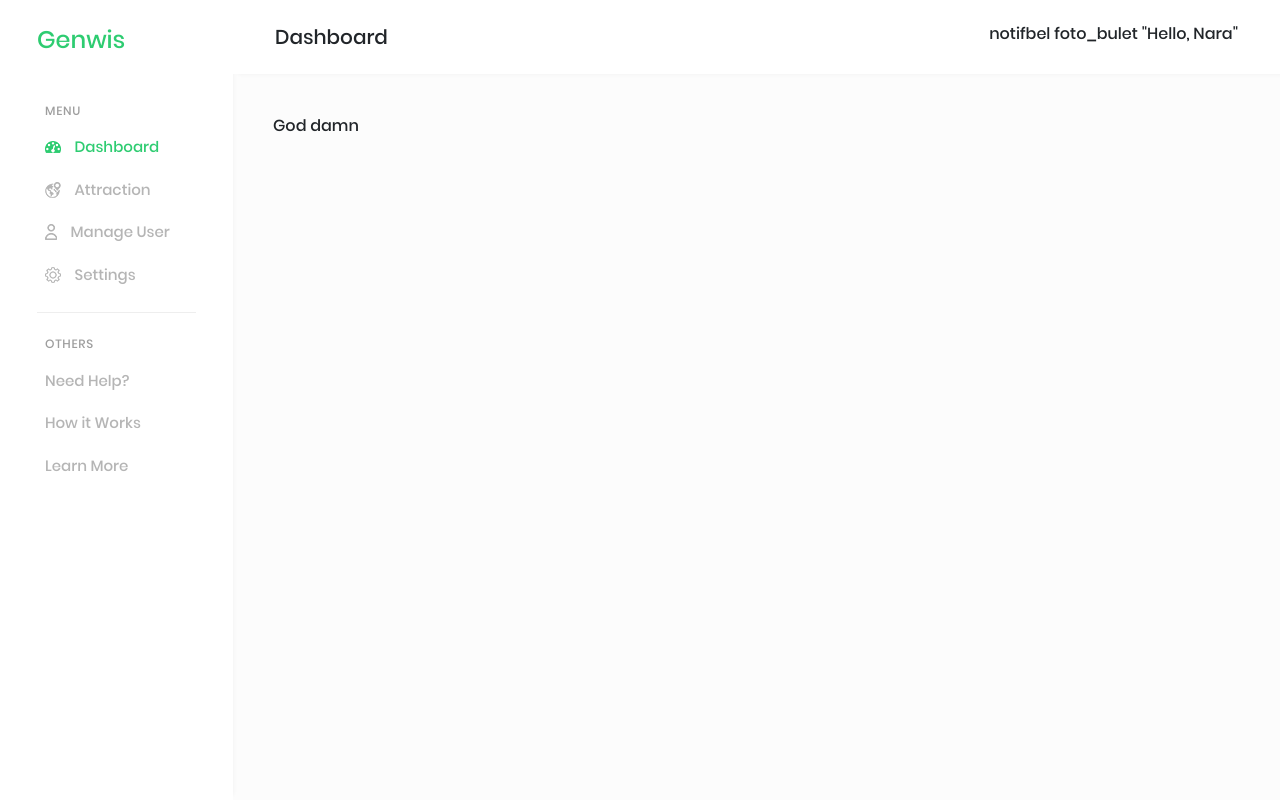
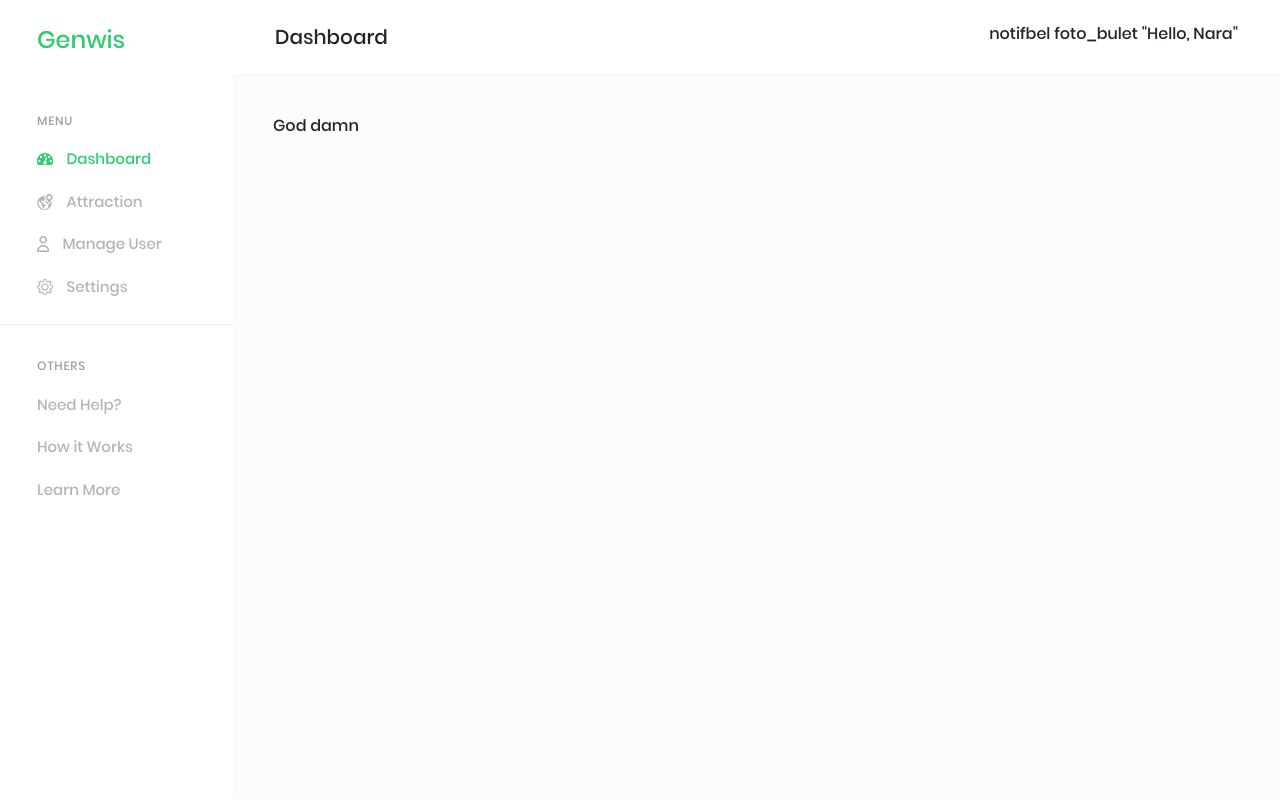
Before and after one commit to Genwis/Frontend, a PHP site: page /dmain.php in a window 1280 px wide. Run offline with PHP 8.4, Linux system fonts and the light colour scheme; some libraries are stand-ins or nearby versions.

Commit message:
navleft structure change

```diff
--- a/css/damzmicin.css
+++ b/css/damzmicin.css
@@ -30,6 +30,7 @@ a.nound{
 	color:#2ecc71;
 	display: block;
 	    padding-bottom: 22px;
+		margin: 0 37px;
 }
 .titl{
 	float: left;
@@ -42,7 +43,7 @@ a.nound{
 width: 233px;
     background: #fff;
 	float: left;
-	padding: 22px 37px;
+	padding: 22px 0;
 	position: relative;
 
 }
@@ -61,18 +62,33 @@ box-shadow: -0px -5px 5px 0 rgba(0, 0, 0, 0.05);
 	color: #9e9e9e;
 	font-size: 12px;
 	letter-spacing: 0.7px;
+	margin: 10px 37px;
 	}
 #navleft nav a{
 	color: #b5b5b5;
 	font-size: 15px;
 	padding: 10px 0;
 }
+#navleft nav.utama a{
+	padding-left:37px;
+	padding-right:37px;
+	}
+#navleft nav.utama a:hover{
+	    background: #f7f7f7;
+}
+#navleft nav.secondm a{
+	margin-left:37px;
+	margin-right:37px;
+}
+#navleft nav.secondm a:hover{
+	text-decoration: underline;
+}
 #navleft nav a img{
 	    margin-right: 10px;
     padding-bottom: 2px;
 }
 .widg {
-	padding: 24px 8px 16px;
+	padding: 24px 0 16px;
 }
 #utam {
 	border-bottom:1px solid #eeeeee;
--- a/includes/dheader.php
+++ b/includes/dheader.php
@@ -4,7 +4,7 @@ Genwis
 </a>
 <div class='widg' id='utam'>
 <h4>MENU</h4>
-<nav class="nav flex-column">
+<nav class="nav flex-column utama">
   <a class="nav-link <?php if($dsb==true){echo "actived";}?>" href="./dmain.php"><img src="<?php if($dsb==true){echo "./icon/active/dashboard.png";}else{echo "./icon/noactive/dashboard.png";} ?>"/> Dashboard</a>
   <a class="nav-link <?php if($atr==true){echo "actived";}?>" href="./dattraction.php"><img src="<?php if($atr==true){echo "./icon/active/international-delivery-1.png";}else{echo "./icon/noactive/international-delivery-1.png";} ?>"/> Attraction</a>
   <a class="nav-link <?php if($mng==true){echo "actived";}?>" href="./dmanage.php"><img src="<?php if($mng==true){echo "./icon/active/user-2.png";}else{echo "./icon/noactive/user-2.png";} ?>"/> Manage User</a>
@@ -13,7 +13,7 @@ Genwis
 </div>
 <div class='widg'>
 <h4>OTHERS</h4>
-<nav class="nav flex-column">
+<nav class="nav flex-column secondm">
   <a class="nav-link" href="#">Need Help?</a>
   <a class="nav-link" href="#">How it Works</a>
   <a class="nav-link" href="#">Learn More</a>
```
